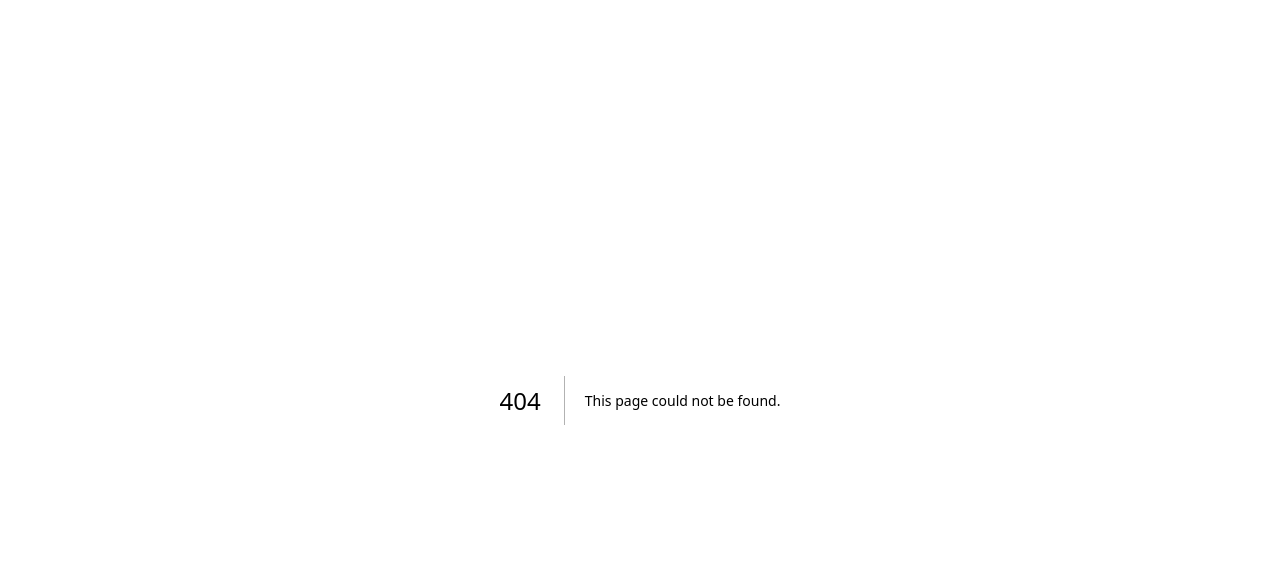
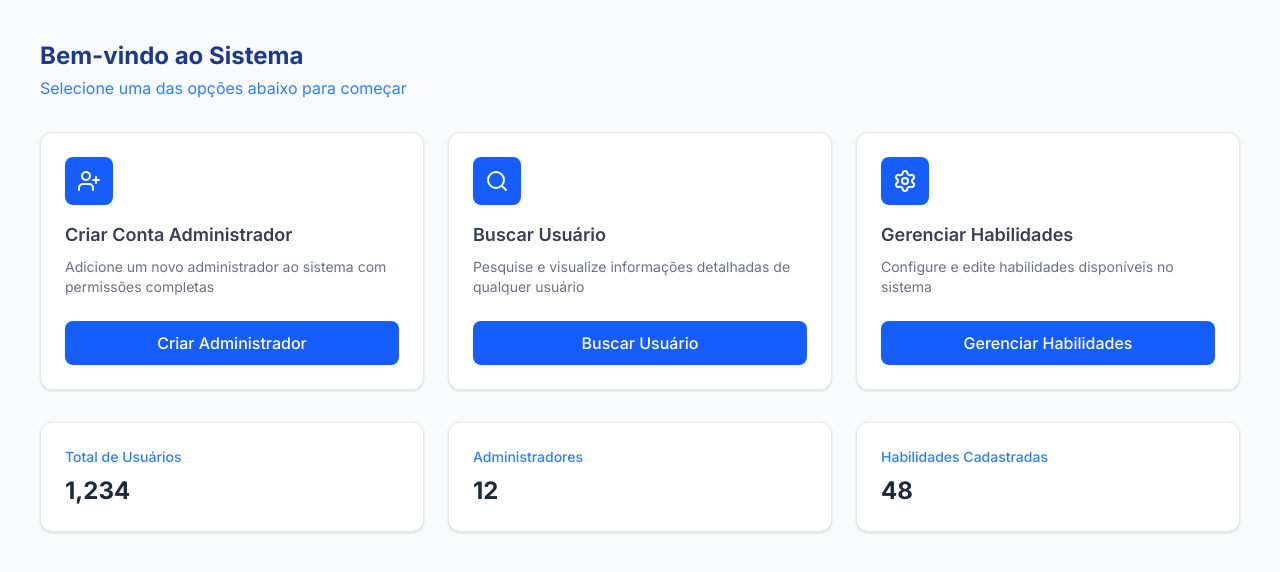
Before and after one commit to jpcardoso03/contrata-facil, a Next.js app: page /admin in a window 1280 px wide. Before the commit this address had no page. Shown: the top 572 px of the page. Built offline with nearby package versions, Linux system fonts and the light colour scheme.

Commit message:
Home do admin

```diff
--- /dev/null
+++ b/app/admin/page.tsx
@@ -0,0 +1,5 @@
+import AdminHomeScreen from '@/components/AdminHome';
+
+export default function AdminPage() {
+  return <AdminHomeScreen />;
+}
--- /dev/null
+++ b/components/AdminHome.tsx
@@ -0,0 +1,99 @@
+'use client';
+
+import { useRouter } from 'next/navigation';
+import { UserPlus, Search, Settings } from 'lucide-react';
+
+export default function AdminHomeScreen() {
+  const router = useRouter();
+
+  const handleNavigate = (path: string) => {
+    router.push(path);
+  };
+
+  // Dados mockados para visualizar o layout (depois podemos conectar na API)
+  const stats = [
+    { label: 'Total de Usuários', value: '1,234' },
+    { label: 'Administradores', value: '12' },
+    { label: 'Habilidades Cadastradas', value: '48' },
+  ];
+
+  return (
+    <div className="min-h-screen bg-gray-50 p-6 md:p-10">
+      <div className="max-w-7xl mx-auto space-y-8">
+
+        {/* Cabeçalho */}
+        <div>
+          <h1 className="text-2xl font-bold text-blue-900">Bem-vindo ao Sistema</h1>
+          <p className="text-blue-500 mt-1">Selecione uma das opções abaixo para começar</p>
+        </div>
+
+        {/* Cards de Ação (Main Grid) */}
+        <div className="grid grid-cols-1 md:grid-cols-3 gap-6">
+
+          {/* Card 1: Criar Administrador */}
+          <div className="bg-white p-6 rounded-xl border border-gray-200 shadow-sm flex flex-col items-start h-full hover:shadow-md transition-shadow">
+            <div className="w-12 h-12 bg-blue-600 rounded-lg flex items-center justify-center text-white mb-4">
+              <UserPlus className="w-6 h-6" />
+            </div>
+            <h3 className="text-gray-700 font-semibold text-lg mb-2">Criar Conta Administrador</h3>
+            <p className="text-gray-500 text-sm mb-6 flex-1">
+              Adicione um novo administrador ao sistema com permissões completas
+            </p>
+            <button
+              onClick={() => handleNavigate('/admin/criar')}
+              className="w-full bg-blue-600 hover:bg-blue-700 text-white font-medium py-2.5 px-4 rounded-lg transition-colors"
+            >
+              Criar Administrador
+            </button>
+          </div>
+
+          {/* Card 2: Buscar Usuário */}
+          <div className="bg-white p-6 rounded-xl border border-gray-200 shadow-sm flex flex-col items-start h-full hover:shadow-md transition-shadow">
+            <div className="w-12 h-12 bg-blue-600 rounded-lg flex items-center justify-center text-white mb-4">
+              <Search className="w-6 h-6" />
+            </div>
+            <h3 className="text-gray-700 font-semibold text-lg mb-2">Buscar Usuário</h3>
+            <p className="text-gray-500 text-sm mb-6 flex-1">
+              Pesquise e visualize informações detalhadas de qualquer usuário
+            </p>
+            <button
+              onClick={() => handleNavigate('/busca')}
+              className="w-full bg-blue-600 hover:bg-blue-700 text-white font-medium py-2.5 px-4 rounded-lg transition-colors"
+            >
+              Buscar Usuário
+            </button>
+          </div>
+
+          {/* Card 3: Gerenciar Habilidades */}
+          <div className="bg-white p-6 rounded-xl border border-gray-200 shadow-sm flex flex-col items-start h-full hover:shadow-md transition-shadow">
+            <div className="w-12 h-12 bg-blue-600 rounded-lg flex items-center justify-center text-white mb-4">
+              <Settings className="w-6 h-6" />
+            </div>
+            <h3 className="text-gray-700 font-semibold text-lg mb-2">Gerenciar Habilidades</h3>
+            <p className="text-gray-500 text-sm mb-6 flex-1">
+              Configure e edite habilidades disponíveis no sistema
+            </p>
+            <button
+              onClick={() => handleNavigate('/admin/habilidades')}
+              className="w-full bg-blue-600 hover:bg-blue-700 text-white font-medium py-2.5 px-4 rounded-lg transition-colors"
+            >
+              Gerenciar Habilidades
+            </button>
+          </div>
+
+        </div>
+
+        {/* Cards de Estatísticas (Rodapé) */}
+        <div className="grid grid-cols-1 md:grid-cols-3 gap-6">
+          {stats.map((stat, index) => (
+            <div key={index} className="bg-white p-6 rounded-xl border border-gray-200 shadow-sm">
+              <p className="text-blue-500 font-medium mb-2 text-sm">{stat.label}</p>
+              <p className="text-gray-800 text-2xl font-bold">{stat.value}</p>
+            </div>
+          ))}
+        </div>
+
+      </div>
+    </div>
+  );
+}
```
Also changed, not shown: app/api/admin/stats/route.ts (added), 1 other file (tests, documents, lock files or other folders).
